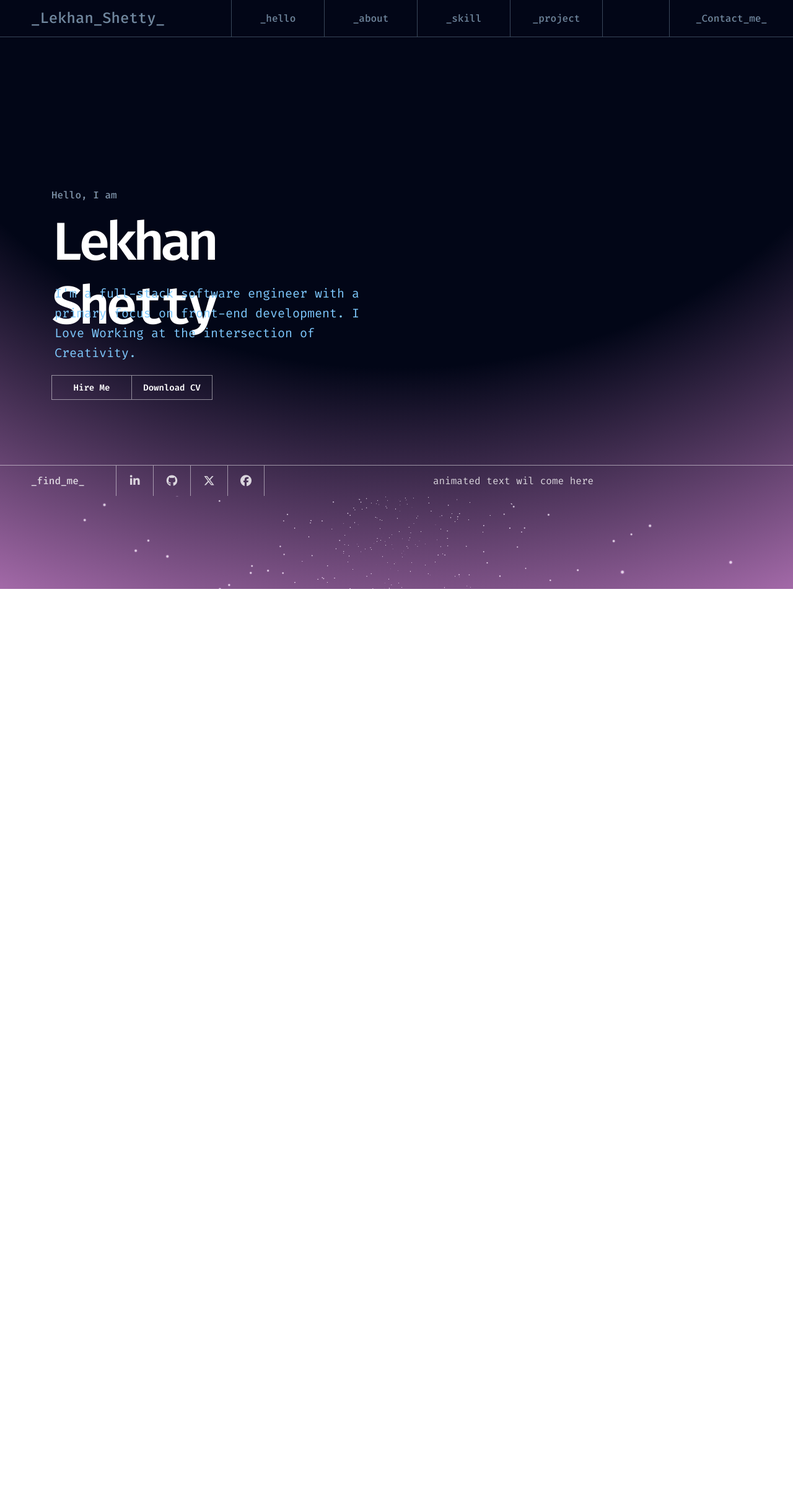
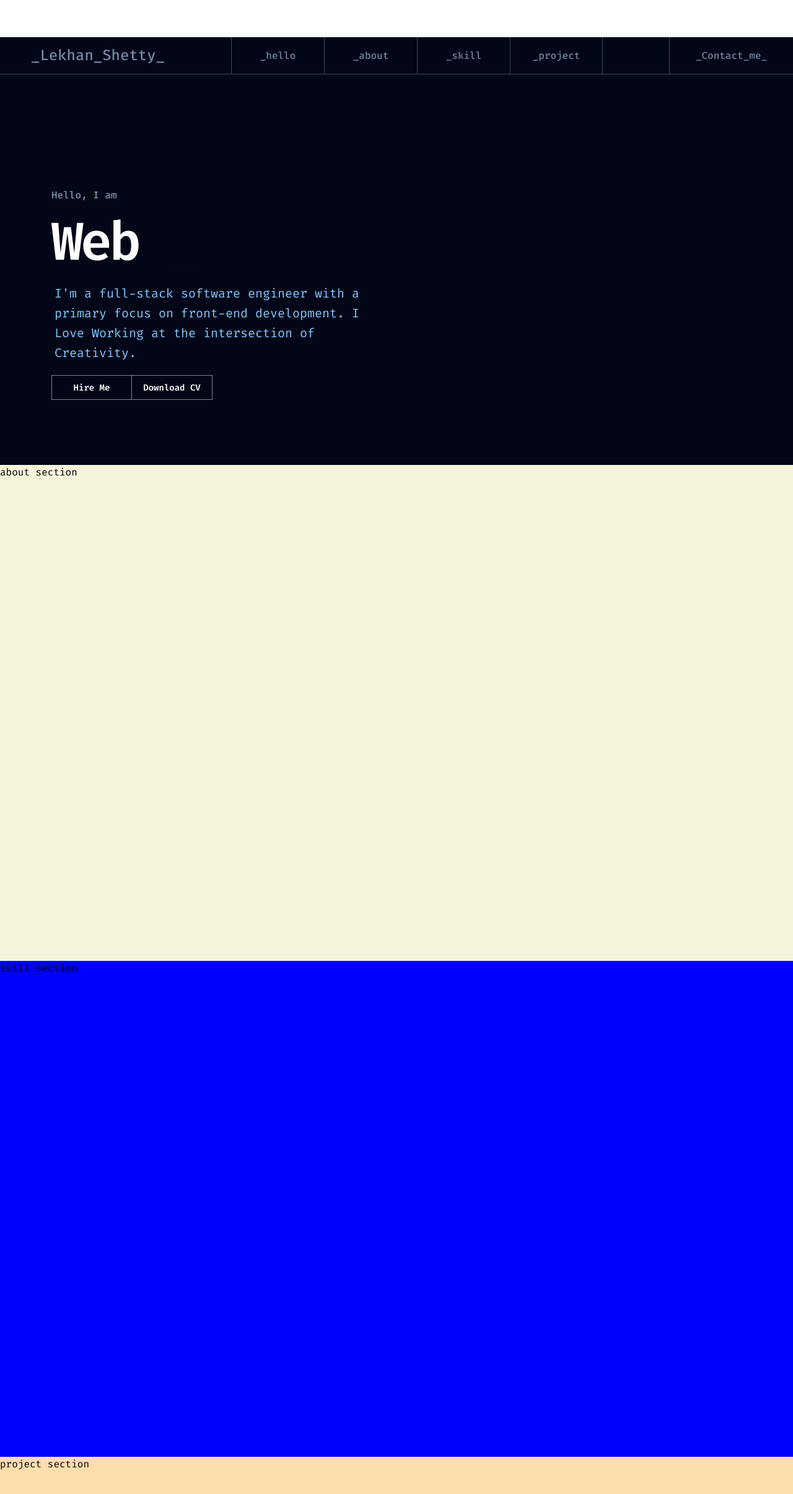
Before and after one commit to lekhanShetty15/react-portfolio, a React (Vite) app: page / in a window 1280 px wide. Shown: the top 2410 px of the page at 62% size. Before the commit the page ends 950 px from the top, so only its background shows below. Built offline with nearby package versions, Linux system fonts and the light colour scheme.

Commit message:
all the dummy pages sdded and name typing animation added

```diff
--- a/package.json
+++ b/package.json
@@ -16,6 +16,10 @@
     "framer-motion": "^11.1.7",
     "react": "^18.2.0",
     "react-dom": "^18.2.0",
+    "react-router-dom": "^6.23.0",
+    "react-simple-typewriter": "^5.0.1",
+    "react-typed": "^2.0.12",
+    "router": "^1.3.8",
     "three": "^0.163.0"
   },
   "devDependencies": {
--- a/src/App.css
+++ b/src/App.css
@@ -13,7 +13,7 @@
 
 
 .header{
-  position: relative;
+  position: fixed;
   z-index: 1000;
   width: 100%;
   height: 60px;
@@ -86,6 +86,7 @@
 /* hello section css */
 
 .main-hello{
+  margin-top: 60px;
   position: relative;
   z-index: 1000;
   height: calc(100vh - 60px - 50px);
@@ -103,7 +104,7 @@
 }
 
 .role{
-  width: 50%;
+  width: 55%;
   height: 60vh;
   display: flex;
   justify-content: flex-end;
@@ -120,7 +121,7 @@
 .hello-name{
   font-size: 86px;
   color: white;
-  letter-spacing: -7.74px;
+  letter-spacing: -5px;
   line-height: 103.2px;
   height: 103.188px;
   padding: 0;
@@ -280,3 +281,55 @@
   pointer-events: none;
 
 }
+
+
+
+
+/* about page section */
+
+
+.about-main{
+  height: 100vh;
+  width: 100%;
+  background-color: beige;
+}
+
+
+
+
+
+
+/* skill page section */
+
+
+.skill-main{
+  height: 100vh;
+  width: 100%;
+  background-color: blue;
+}
+
+
+
+
+
+/* Project page section */
+
+.project-main{
+  height: 100vh;
+  width: 100%;
+  background-color: navajowhite;
+}
+
+
+
+
+
+
+
+/* conatct page section */
+
+.contact-main{
+  height: 100vh;
+  width: 100%;
+  background-color: gray;
+}
--- a/src/App.jsx
+++ b/src/App.jsx
@@ -4,9 +4,15 @@ import { Stars } from '@react-three/drei';
 import { Canvas } from '@react-three/fiber';
 import './App.css'
 
+
 import Header from './components/header'
-import Hello from './components/hello'
+import Hello from './pages/hello'
 import Footer from './components/footer'
+import About from './pages/about'
+import Skill from './pages/skill';
+import Project from './pages/project';
+import Contact from './pages/contact';
+
 
 
 
@@ -33,9 +39,14 @@ const backgroundImage = useMotionTemplate`radial-gradient(125% 125% at 50% 0%, #
     }}
     className='relative  overflow-hidden '>
 
-     <Header />
-     <Hello />
-     <Footer />
+    <Header />
+    <Hello />
+    <About />
+    <Skill />
+    <Project />
+    <Contact />
+    <Footer />
+
 
 
      <div className='absolute inset-0 z-0'>
--- a/src/components/footer.jsx
+++ b/src/components/footer.jsx
@@ -9,7 +9,7 @@ const Footer = ()=>{
                 <div className="social"><i class="fa-brands fa-linkedin-in sociolink"></i></div>
                 <div className="social"><i class="fa-brands fa-github sociolink"></i></div>
                 <div className="social"><i class="fa-brands fa-x-twitter sociolink"></i></div>
-                <div className="socialast"><i class="fa-brands fa-facebook sociolink"></i></div>
+                <div className="socialast"><i class="fa-brands fa-whatsapp sociolink"></i></div>
             </div>
             <div className="anifooter">animated text wil come here</div>
         </div>
--- /dev/null
+++ b/src/pages/about.jsx
@@ -0,0 +1,11 @@
+const About = ()=>{
+
+
+    return(
+        <div className="about-main">
+            about section
+        </div>
+    )
+}
+
+export default About
--- /dev/null
+++ b/src/pages/contact.jsx
@@ -0,0 +1,12 @@
+const Contact =()=>{
+
+
+    return(
+        <div className="contact-main">
+            contact section
+        </div>
+    )
+}
+
+
+export default Contact
--- a/src/components/hello.jsx
+++ b/src/pages/hello.jsx
@@ -1,13 +1,23 @@
+import { useTypewriter, Cursor } from "react-simple-typewriter";
+
+
+
+
 const Hello = ()=>{
 
-
+    const [typeEffect] = useTypewriter({
+        words: ['Lekhan Shetty' , 'Web Developer'],
+        loop: {},
+        typeSpeed: 200,
+        deleteSpeed:100
+    })
 
     return(
         <div className="main-hello">
             <div className="hero-hello">
                 <div className="role">
                     <div className="intro">Hello, I am</div>
-                    <div className="hello-name">Lekhan Shetty</div>
+                    <div className="hello-name"><span>{typeEffect}</span><Cursor cursorStyle='_'></Cursor></div>
                     <div className="hello-desc">I'm a full-stack software engineer with a <br />primary focus on front-end development. I <br />Love Working at the intersection of <br />Creativity.</div>
                     <div className="hello-Btn">
                         <button className="main-Btn1">Hire Me</button>
--- /dev/null
+++ b/src/pages/project.jsx
@@ -0,0 +1,11 @@
+const Project = ()=>{
+
+
+    return(
+        <div className="project-main">
+            project section
+        </div>
+    )
+}
+
+export default Project
--- /dev/null
+++ b/src/pages/skill.jsx
@@ -0,0 +1,12 @@
+const Skill = ()=>{
+
+
+    return(
+        <div className="skill-main">
+            skill section
+        </div>
+    )
+}
+
+
+export default Skill
```
Also changed, not shown: 1 other file (tests, documents, lock files or other folders).
